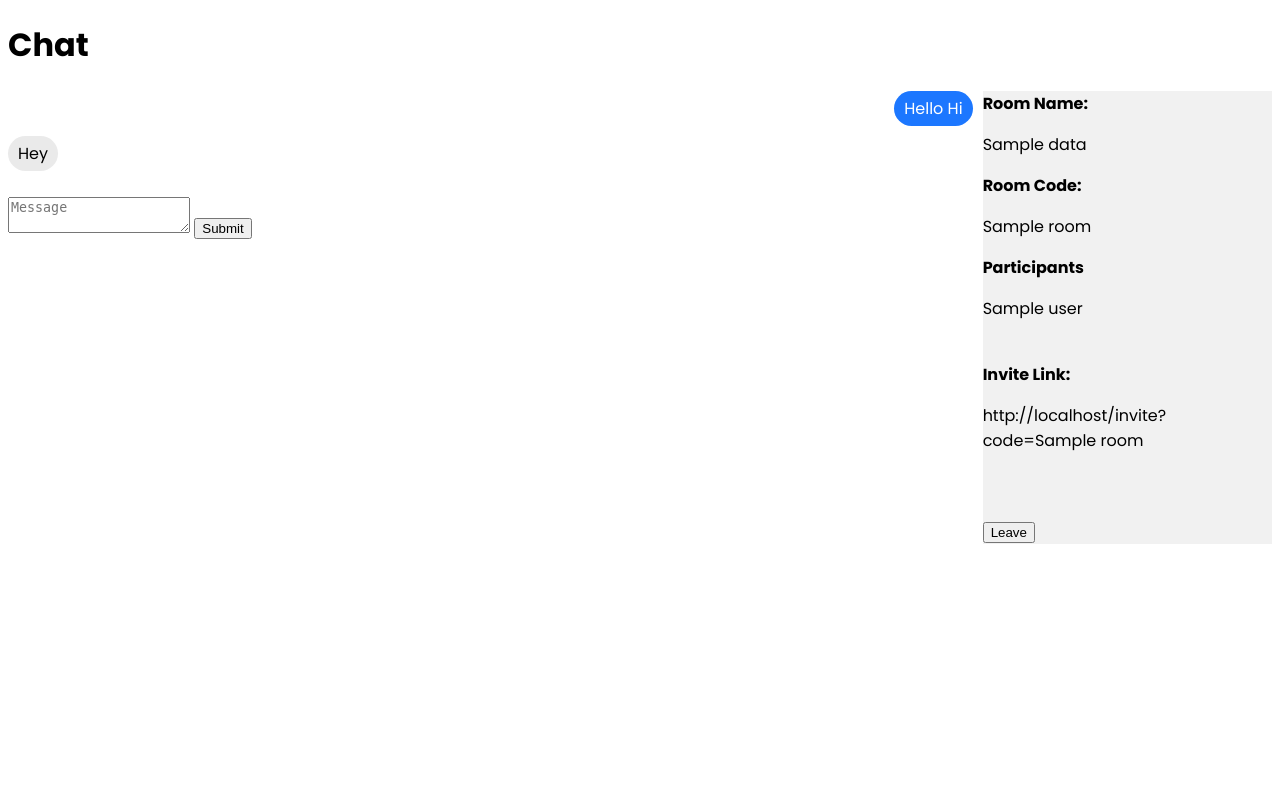
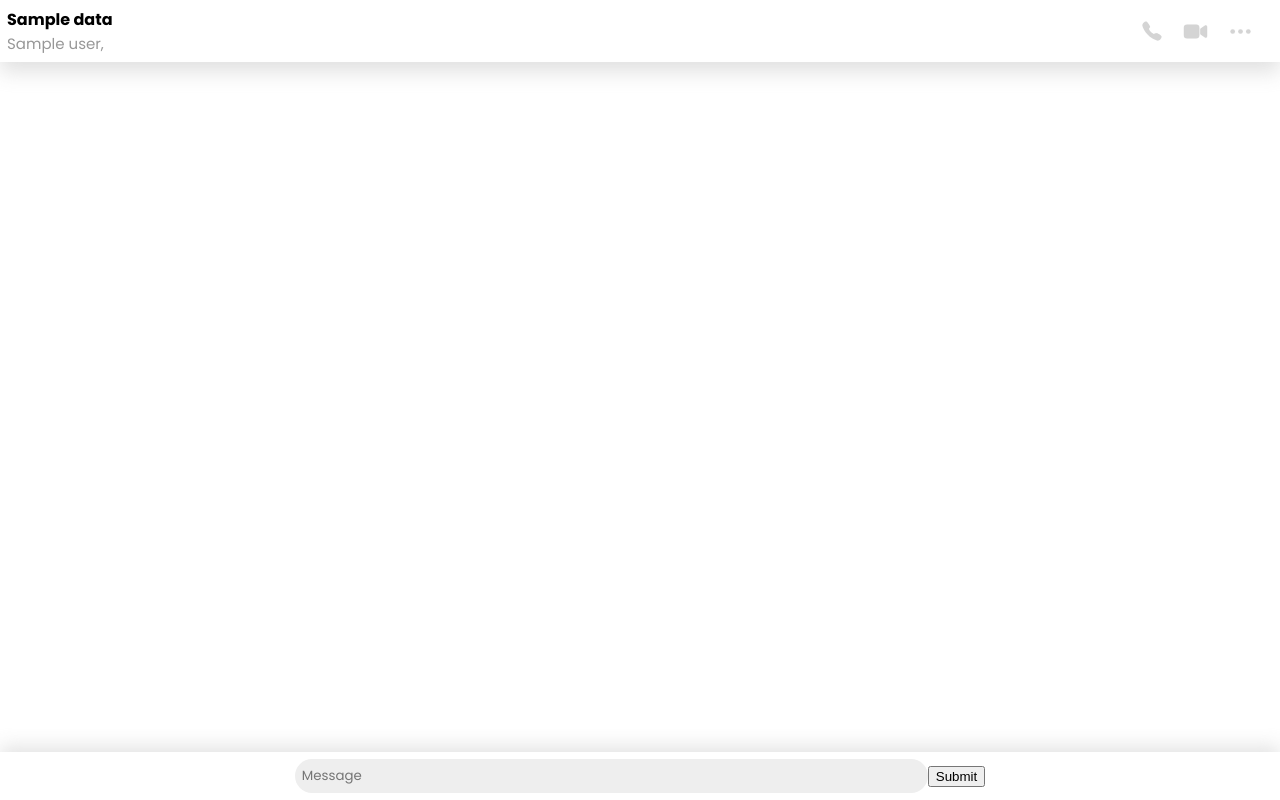
Before and after one commit to Vader327/chat, a Flask app: template templates/chat.html in a window 1280 px wide. Run offline with Flask 2, Linux system fonts and the light colour scheme; the template is opened without the code that fills it: most values are stand-ins (such as "Sample title", 1, 10 or a date in 2020); some libraries are stand-ins or nearby versions.

Commit message:
Improved Chat UI

```diff
--- a/templates/chat.html
+++ b/templates/chat.html
@@ -5,24 +5,60 @@
     <title>Chat</title>
     <script src="https://ajax.googleapis.com/ajax/libs/jquery/1.12.4/jquery.min.js"></script>
     <script src="https://cdnjs.cloudflare.com/ajax/libs/socket.io/3.1.3/socket.io.js"></script>
+
+    <script type="module" src="https://unpkg.com/ionicons@5.4.0/dist/ionicons/ionicons.esm.js"></script>
+    <script nomodule="" src="https://unpkg.com/ionicons@5.4.0/dist/ionicons/ionicons.js"></script>
+
     <link rel="preconnect" href="https://fonts.gstatic.com">
     <link href="https://fonts.googleapis.com/css2?family=Poppins:wght@400;500;600;700&display=swap" rel="stylesheet">
     <link href="https://fonts.googleapis.com/css2?family=Roboto&display=swap" rel="stylesheet">
 
     <style>
+      html{
+        height: 100%;
+      }
       body{
         font-family: 'Poppins';
+        margin: 0px;
+        height: 100%;
       }
 
       .main{
         display: flex;
         width: 100%;
+        height: 100%;
       }
 
       .info_bar{
         width: 30%;
-        background-color: #f1f1f1;
-        margin-left: 10px;
+        background-color: #f8f8f8;
+        display: none;
+      }
+
+      .messages_header{
+        box-shadow: 0px 10px 19px 0px rgba(191,191,191,0.47);
+        padding: 7px;
+        display: flex;
+        justify-content: space-between;
+      }
+      .header_icon_container{
+        display: flex;
+        justify-content: space-evenly;
+        align-items: center;
+      }
+      .messages_header ion-icon{
+        font-size: 25px;
+        color: #d4d4d4;
+        margin-right: 20px;
+      }
+
+      .header_participants{
+        display: flex;
+      }
+      .header_participants p{
+        color: #979797;
+        font-size: 15px;
+        margin: 0px;
       }
 
       .main_message_view{
@@ -34,10 +70,16 @@
         flex-direction: column;
         align-items: center;
         width: 100%;
+        padding: 10px;
+        box-sizing: border-box;
+      }
+
+      .messages b{
+        color: #d4d4d4;
       }
 
       .message_container{
-        width: 100%
+        width: 100%;
       }
 
       .message{
@@ -62,42 +104,66 @@
       .from_user p{
         color: white;
       }
+
+      #chat_form{
+        width: 100%;
+        position: fixed;
+        bottom: 0px;
+        display: flex;
+        justify-content: center;
+        align-items: center;
+        padding: 7px;
+        box-sizing: border-box;
+        box-shadow: 0px -5px 19px 0px rgba(191,191,191,0.47);
+      }
+      #inputField{
+        width: 50%;
+        resize: none;
+        border: none;
+        border-radius: 50px;
+        outline: none;
+        background-color: #eeeeee;
+        padding: 7px;
+        box-sizing: border-box;
+        font-family: 'Poppins';
+      }
     </style>
   </head>
 
   <body>
-    <h1>Chat</h1>
-
     <div class="main">
       <div class="main_message_view">
-        <div class="messages">
-          <div class="message_container">
-            <div class="message from_user">
-              <p>
-                Hello
-                Hi
-              </p>
+        <div class="messages_header">
+          <div>
+            <b>{{ data.room_name }}</b>
+
+            <div class="header_participants">
+              {% for user in data.participants %}
+                <p>{{ user }},&nbsp;</p>
+              {% endfor %}
             </div>
           </div>
 
-          <div class="message_container">
-            <div class="message">
-              <p>Hey</p>
-            </div>
+          <div class="header_icon_container">
+            <ion-icon style="font-size: 22px;" name="call"></ion-icon>
+            <ion-icon name="videocam"></ion-icon>
+            <ion-icon name="ellipsis-horizontal"></ion-icon>
           </div>
+        </div>
+
+        <div class="messages">
         </div>
 
         <p id="typingStatus"></p>
 
 
-        <form action="/chat" method="POST" id="form" onsubmit="return submitForm(event)">
-          <textarea onkeydown="submitFormOnEnterPress(event)" id="inputField" placeholder="Message"></textarea>
+        <form action="/chat" method="POST" id="chat_form" onsubmit="return submitForm(event)">
+          <textarea onkeydown="submitFormOnEnterPress(event)" id="inputField" placeholder="Message" rows="1"></textarea>
           <input type="submit" />
         </form>
       </div>
 
       <div class="info_bar">
-        <b>Room Name: </b> <p>{{ data.room_name }}</p>
         <b>Room Code: </b> <p>{{ data.room }}</p>
 
         <div class="participants">
@@ -164,7 +230,7 @@
 
       socket.on("status", (msg)=>{
         if(msg.type == 'join'){
-          $(".messages").append('<div><b>' + msg.username + " has entered the room.</b></div>");
+          $(".messages").append('<b>' + msg.username + " Joined the Chat</b>");
 
           pariticpants_list = []
           for(var element of document.getElementsByClassName('participants')[0].children) {
@@ -206,7 +272,6 @@
         timeout = setTimeout(function () {
           socket.emit("typing_status", {'typing': false});
         }, 800);
-
       });
     </script>
   </body>
```
